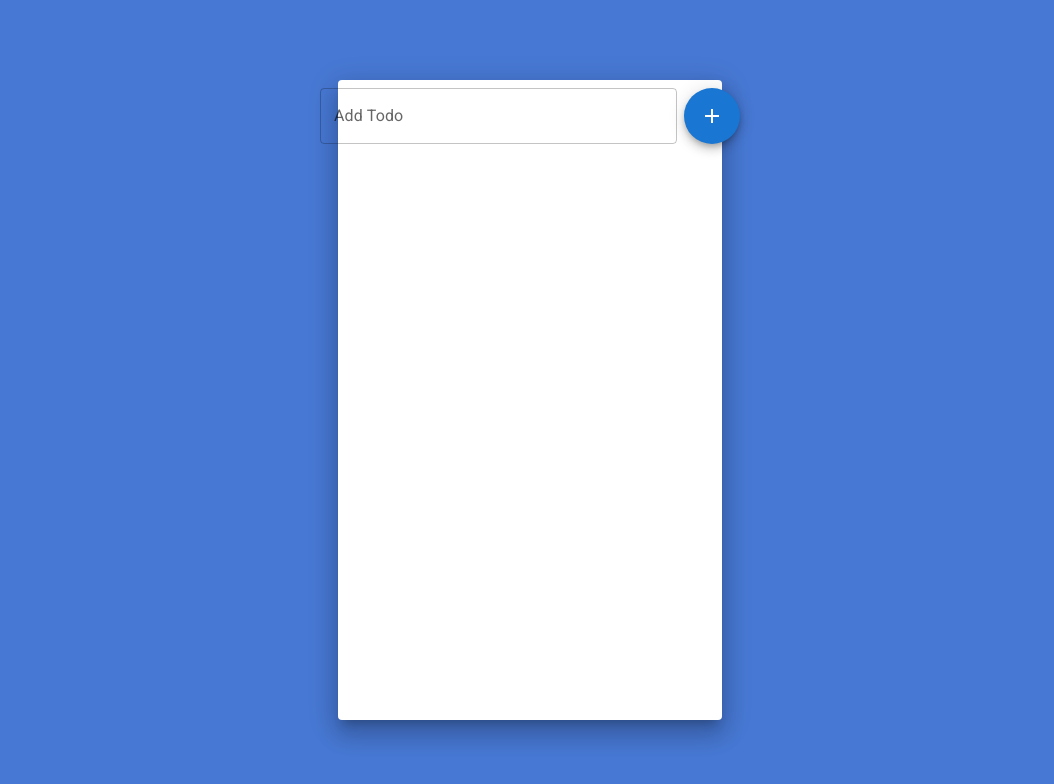
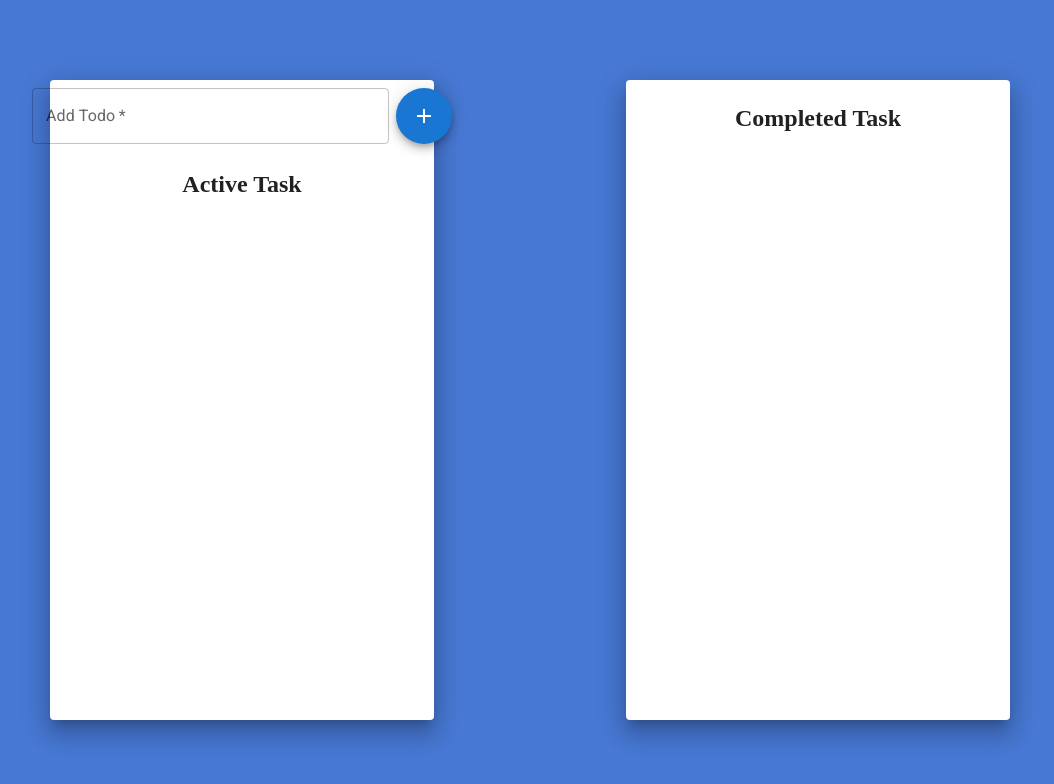
Before and after one commit to Sukrutha22/Todo-App, a React (Create React App) app: page / in a window 1280 px wide. Shown: the top 784 px of the page, without its empty margins (110-1164 px from the left). Built offline with nearby package versions, Linux system fonts and the light colour scheme.

Commit message:
Active and Completed Cards seperated

```diff
--- a/src/App.css
+++ b/src/App.css
@@ -5,6 +5,12 @@
   display: flex;
   justify-content: center;
   align-items: center;
+}
+.App-container{
+  display: flex;
+    justify-content: space-between;
+    align-items: center;
+    width: 75%;
 }
 .todo-container {
   display: flex;
@@ -23,6 +29,7 @@
 }
 .todo-list {
   width: 27vw;
+  height: 85%;
   overflow: auto;
   background-color: white;
   border-radius: 15px;
@@ -32,7 +39,7 @@
 }
 .todo-list ul {
   margin: 5px;
-  padding: 0;
+    padding: 0;
   display: flex;
   flex-direction: column;
   justify-content: center;
@@ -47,6 +54,7 @@
   width: 90%;
 }
 .todo-content {
+  width: 67%;
   margin-left: 5px;
   display: flex;
   flex-direction: column;
--- a/src/App.js
+++ b/src/App.js
@@ -10,20 +10,27 @@ import {
   IconButton,
   CardActions,
   List,
-  Checkbox
+  Checkbox,
 } from "@mui/material";
 import AddIcon from "@mui/icons-material/Add";
 import DeleteOutlined from "@mui/icons-material/DeleteOutlined";
 
 function App() {
   const [todo, setTodo] = useState("");
-  const [todoList, setTodoList] = useState([0]);
+  const [todoList, setTodoList] = useState([]);
   const [date, setDate] = useState("");
 
-  const addTodo = () => {
+  const addTodo = (e) => {
+    e.preventDefault();
     setTodoList([
       ...todoList,
-      { id: Date.now(), text: todo, status: "true", date: date, completed: "false"  },
+      {
+        id: Date.now(),
+        text: todo,
+        status: "true",
+        date: date,
+        completed: "false",
+      },
     ]);
   };
 
@@ -34,42 +41,100 @@ function App() {
 
   return (
     <div className="App">
+      <div className="App-container">
         <Paper className="todo-container" elevation={15}>
-        <div className="text-input">
+          <form className="text-input" onSubmit={addTodo}>
             <TextField
+              required
               className="text-field"
               id="outlined-basic"
               label="Add Todo"
               variant="outlined"
               onChange={(e) => setTodo(e.target.value)}
             />
-          <Fab
-            color="primary"
-            aria-label="add"
-            onClick={() => {
-              addTodo();
-            }}
-          >
+            <Fab type="submit" color="primary" aria-label="add">
               <AddIcon />
             </Fab>
-        </div>
+          </form>
           <div className="todo-list">
+            <h2>Active Task</h2>
             <List>
               {todoList.map((item) => {
+                if (item) {
                   if (item.status === "true" && item.completed === "false") {
                     return (
                       <Card className="todo-item" sx={{ minWidth: 275 }}>
                         <CardActions>
-                    <Checkbox onChange={(e)=>{
+                          <Checkbox
+                            onChange={(e) => {
                               setTodoList(
-                        todoList.filter((obj)=>{
-                          if (obj.id===item.id){
-                            obj.completed="true"
+                                todoList.filter((obj) => {
+                                  if (obj.id === item.id) {
+                                    obj.completed = "true";
                                   }
-                          return obj
+                                  return obj;
                                 })
-                      )
-                    }} />
+                              );
+                            }}
+                          />
+                        </CardActions>
+                        <CardContent className="todo-content">
+                          <Typography variant="h5" component="div">
+                            {item.text}
+                          </Typography>
+                          <Typography sx={{ mb: 1.5 }} color="text.secondary">
+                            {item.date}
+                          </Typography>
+                        </CardContent>
+                        <CardActions>
+                          <IconButton
+                            aria-label="delete"
+                            onClick={(e) => {
+                              setTodoList(
+                                todoList.filter((obj) => {
+                                  if (obj.id === item.id) {
+                                    obj.status = "false";
+                                  }
+                                  return obj;
+                                })
+                              );
+                            }}
+                          >
+                            <DeleteOutlined color="primary" />
+                          </IconButton>
+                        </CardActions>
+                      </Card>
+                    );
+                  }
+
+                }
+                return null;
+              })}
+            </List>
+          </div>
+        </Paper>
+        <Paper className="todo-container" elevation={15}>
+          <div className="todo-list">
+            <List>
+              <h2>Completed Task</h2>
+              {todoList.map((item) => {
+                if (item.completed === "true" && item.status === "true") {
+                  return (
+                    <Card className="todo-item" sx={{ minWidth: 275 }}>
+                      <CardActions>
+                        <Checkbox
+                          defaultChecked
+                          onChange={(e) => {
+                            setTodoList(
+                              todoList.filter((obj) => {
+                                if (obj.id === item.id) {
+                                  obj.completed = "false";
+                                }
+                                return obj;
+                              })
+                            );
+                          }}
+                        />
                       </CardActions>
                       <CardContent className="todo-content">
                         <Typography variant="h5" component="div">
@@ -105,6 +170,7 @@ function App() {
           </div>
         </Paper>
       </div>
+    </div>
   );
 }
 
```
Lines whose indentation alone changed are shown as unchanged.
